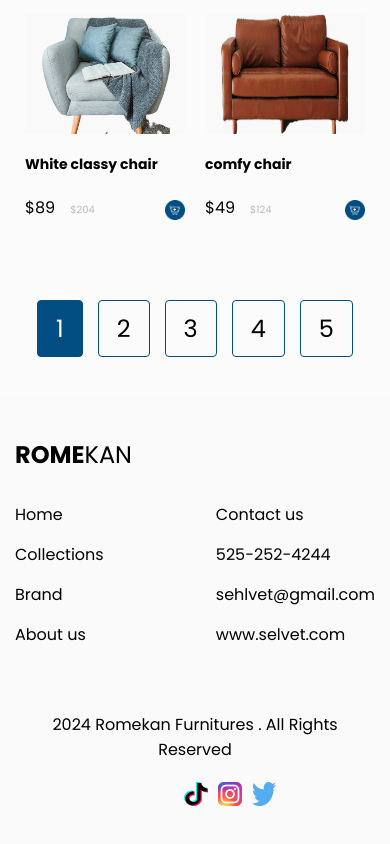
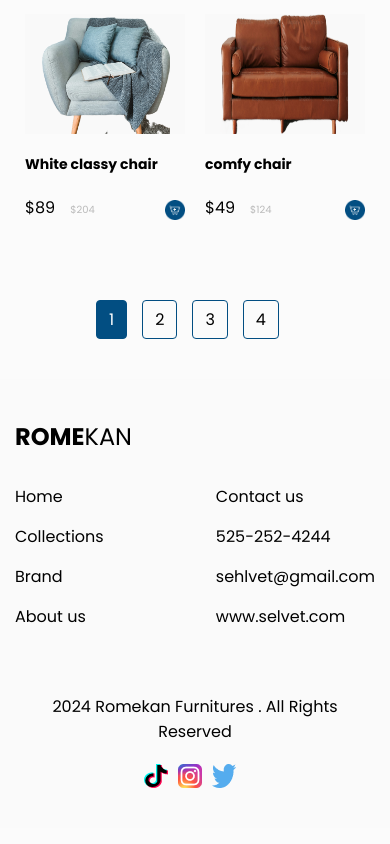
Before and after one commit to jubrealguy/shopping-app, a React (Create React App) app: page /#/ in a window 390 px wide. Shown: the part 1909-2753 px from the top of the page. Built offline with nearby package versions, Linux system fonts and the light colour scheme.

Commit message:
worked on links

```diff
--- a/src/App.css
+++ b/src/App.css
@@ -505,6 +505,15 @@ a {
 
   .cart__table-mobile {
     display: block;
+  }
+
+  .section__pages li {
+    font-size: 1.6rem;
+    padding: .6rem 1.2rem;
+  }
+
+  .section__pages li:last-child {
+    display: none;
   }
 }
 
@@ -1047,6 +1056,6 @@ a {
   }
 
   .footer__socials {
-    margin-left: 47%;
+    justify-content: center;
   }
 }
--- a/src/components/Header.js
+++ b/src/components/Header.js
@@ -16,9 +16,9 @@ const Header = () => {
     const nav = (
         <ul className="header__list-mobile">
             <img src={x} alt="" onClick={clickHam} />
-            <li className="header__list--item-mobile" onClick={clickHam}><Link to="/" className="header__list--link-mobile" href="##">Home</Link></li>
-            <li className="header__list--item-mobile" onClick={clickHam}><a className="header__list--link-mobile" href="##">Shop All</a></li>
-            <li className="header__list--item-mobile" onClick={clickHam}><a className="header__list--link-mobile" href="##">Order</a></li>
+            <li className="header__list--item-mobile" onClick={clickHam}><Link to="/" className="header__list--link-mobile">Home</Link></li>
+            <li className="header__list--item-mobile" onClick={clickHam}><Link className="header__list--link-mobile">Shop All</Link></li>
+            <li className="header__list--item-mobile" onClick={clickHam}><Link to="/cart" className="header__list--link-mobile">My Order</Link></li>
         </ul>
     )
 
@@ -28,9 +28,9 @@ const Header = () => {
                 <h1 className="header__primary"><Link to='/'>Rome<span>kan</span></Link></h1>
                 <nav className="header__nav">
                     <ul className="header__list">
-                        <li className="header__list--item"><a className="header__list--link" href="##">Home</a></li>
-                        <li className="header__list--item"><a className="header__list--link" href="##">Shop off</a></li>
-                        <li className="header__list--item"><a className="header__list--link" href="##">Order</a></li>
+                        <li className="header__list--item"><Link to="/" className="header__list--link">Home</Link></li>
+                        <li className="header__list--item"><Link className="header__list--link">Shop off</Link></li>
+                        <li className="header__list--item"><Link to="/cart" className="header__list--link">My Order</Link></li>
                     </ul>
                 </nav>
                 <div className="header__icons">
```
